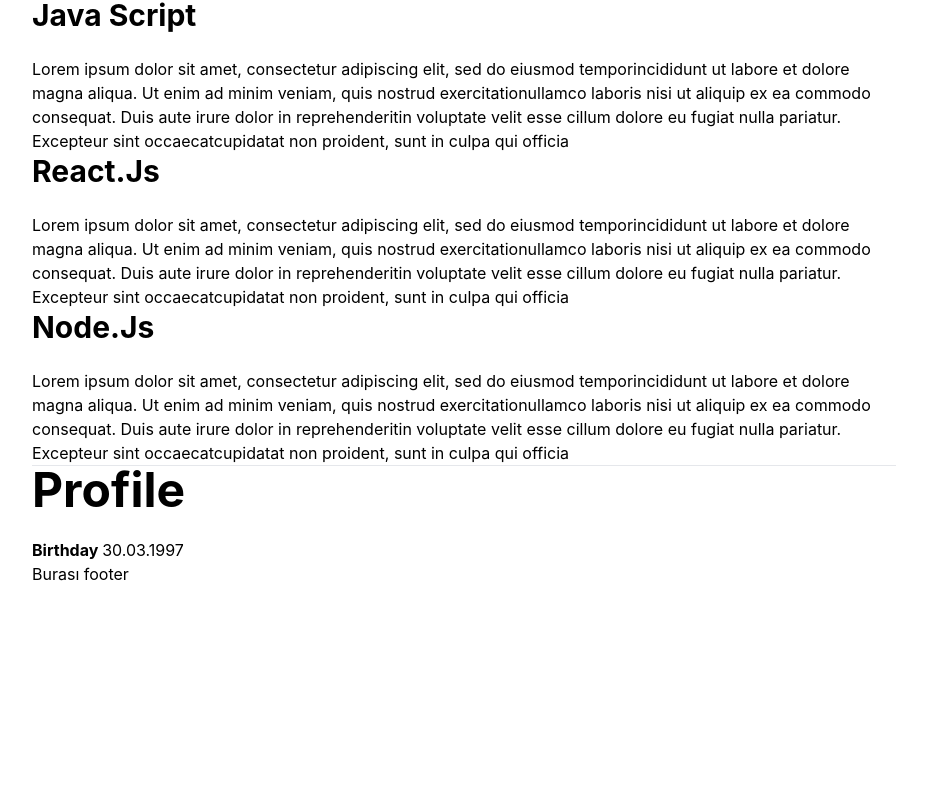
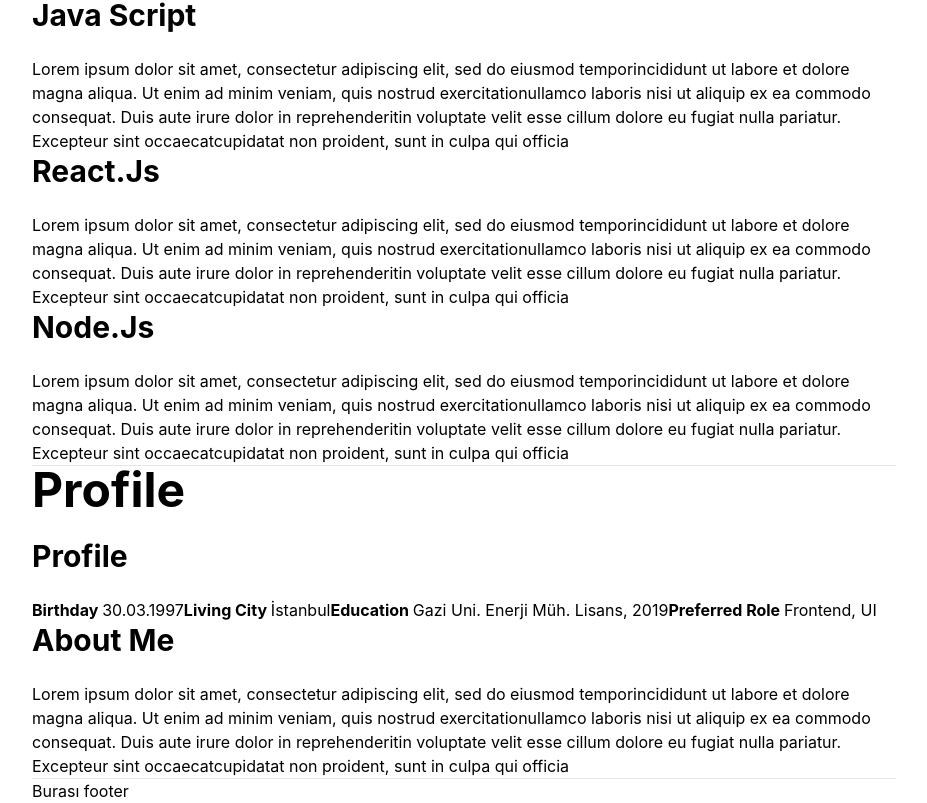
Before and after one commit to SeyyitBattal/web-sayfam, a React (Create React App) app: page / in a window 1280 px wide. Shown: the part 679-1482 px from the top of the page, without its empty margins (176-1103 px from the left). Before the commit the page ends 1265 px from the top, so only its background shows below. Built offline with nearby package versions, Linux system fonts and the light colour scheme.

Commit message:
Profile section is written

```diff
--- a/src/components/MyBody.js
+++ b/src/components/MyBody.js
@@ -39,9 +39,23 @@
       <hr />
       <div className="profileSection">
         <h1 className="mb-6 text-5xl font-bold">{profileDataEN.title}</h1>
+
+        <h1 className="mb-6 text-3xl font-bold">{profileDataEN.title}</h1>
         <label className="font-bold">{profileDataEN.dogumTarihi} </label>
         <label> 30.03.1997</label>
+        <label className="font-bold">{profileDataEN.sehir} </label>
+        <label> İstanbul</label>
+        <label className="font-bold">{profileDataEN.egitim} </label>
+        <label> Gazi Uni. Enerji Müh. Lisans, 2019</label>
+        <label className="font-bold">{profileDataEN.rol} </label>
+        <label> Frontend, UI</label>
+
+        <h1 className="mb-6 text-3xl font-bold">
+          {profileDataEN.hakkindaBaslik}
+        </h1>
+        <p>{profileDataEN.hakkindaParagraf}</p>
       </div>
+      <hr />
     </div>
   );
 };
--- a/src/data/ProfileData.js
+++ b/src/data/ProfileData.js
@@ -4,12 +4,18 @@
   sehir: "Living City",
   egitim: "Education",
   rol: "Preferred Role",
+  hakkindaBaslik: "About Me",
+  hakkindaParagraf:
+    "Lorem ipsum dolor sit amet, consectetur adipiscing elit, sed do eiusmod temporincididunt ut labore et dolore magna aliqua. Ut enim ad minim veniam, quis nostrud exercitationullamco laboris nisi ut aliquip ex ea commodo consequat. Duis aute irure dolor in reprehenderitin voluptate velit esse cillum dolore eu fugiat nulla pariatur. Excepteur sint occaecatcupidatat non proident, sunt in culpa qui officia",
 };
 
 export const profileDataTR = {
   title: "Profile",
-  dogumTarihi: "Birthday",
+  dogumTarihi: "Doğum Tarihi",
   sehir: "İkamet Şehri",
   egitim: "Eğitim Durumu",
   rol: "Tercih Ettiği Rol",
+  hakkindaBaslik: "About Me",
+  hakkindaParagraf:
+    "Lorem ipsum dolor sit amet, consectetur adipiscing elit, sed do eiusmod temporincididunt ut labore et dolore magna aliqua. Ut enim ad minim veniam, quis nostrud exercitationullamco laboris nisi ut aliquip ex ea commodo consequat. Duis aute irure dolor in reprehenderitin voluptate velit esse cillum dolore eu fugiat nulla pariatur. Excepteur sint occaecatcupidatat non proident, sunt in culpa qui officia",
 };
```
